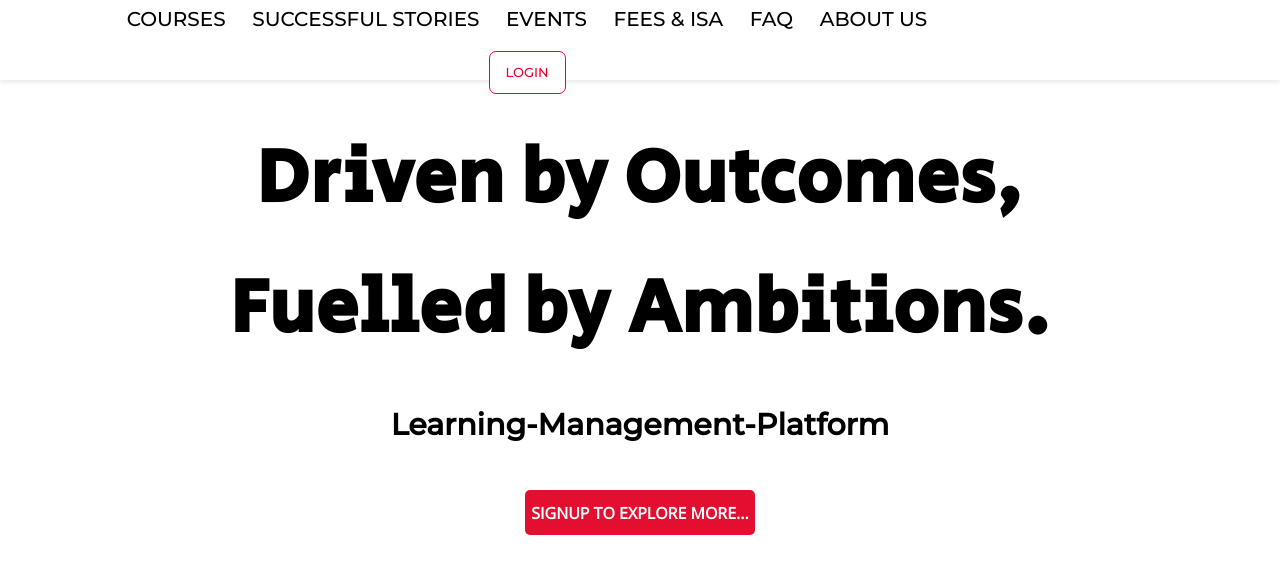
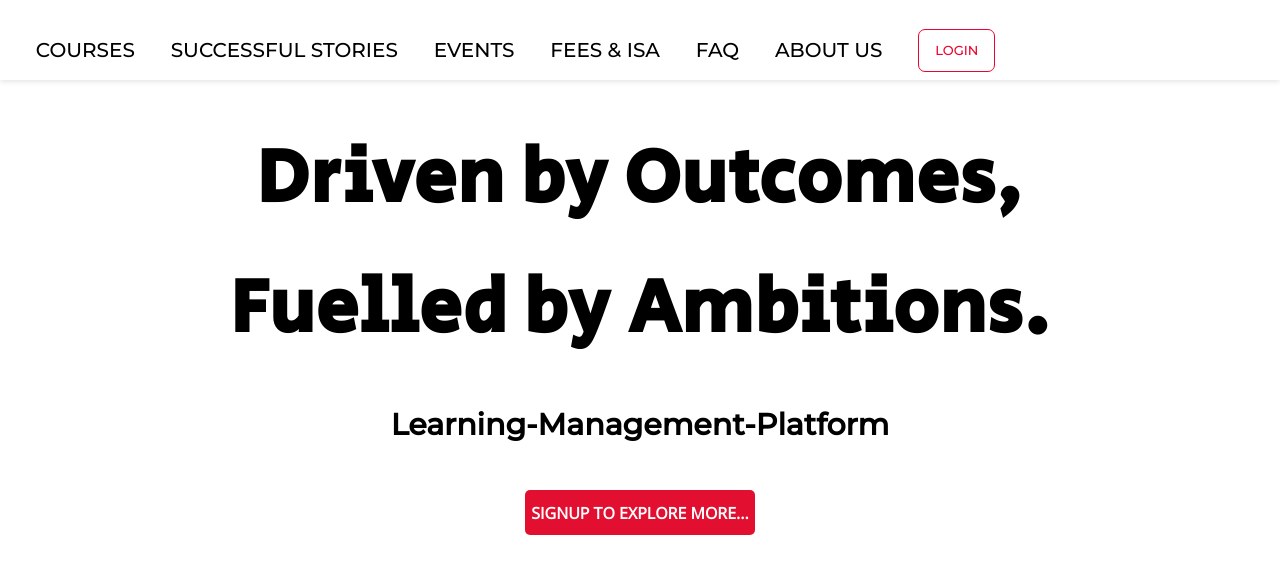
Before and after one commit to KmNeetuSingh/LearningManagementSystem, a plain HTML site: page index.html in a window 1280 px wide. Drawn offline with nearby package versions, Linux system fonts and the light colour scheme.

Commit message:
fixed datapushed

```diff
--- a/index.html
+++ b/index.html
@@ -18,23 +18,21 @@
         }
 
         #parentBox {
+            margin: auto;
             background-color: white;
             display: flex;
             justify-content: space-between;
             align-items: center;
             height: 80px;
-            padding: 0 30px;
+            padding: 20 30px;
             box-shadow: 0 2px 5px rgba(0, 0, 0, 0.1);
         }
 
         #textBox {
-            padding: 20px;
-            margin-top:40px;
-            width: 70%;
-            margin-left: 70px;
-            margin-right: 20px;
-            margin-bottom: 20px;
+            margin-top:20px;
+            width: 79%;
             display: flex;
+            padding-left: 20px;
             justify-content: space-evenly;
             align-items: center;
             flex-wrap: wrap;
@@ -61,7 +59,7 @@
 
         #button1 {
             width: 170px;
-            height: 40px;
+            height: 41px;
             border: none;
             border-radius: 5px;
             background-color: #f2fdff;
```
